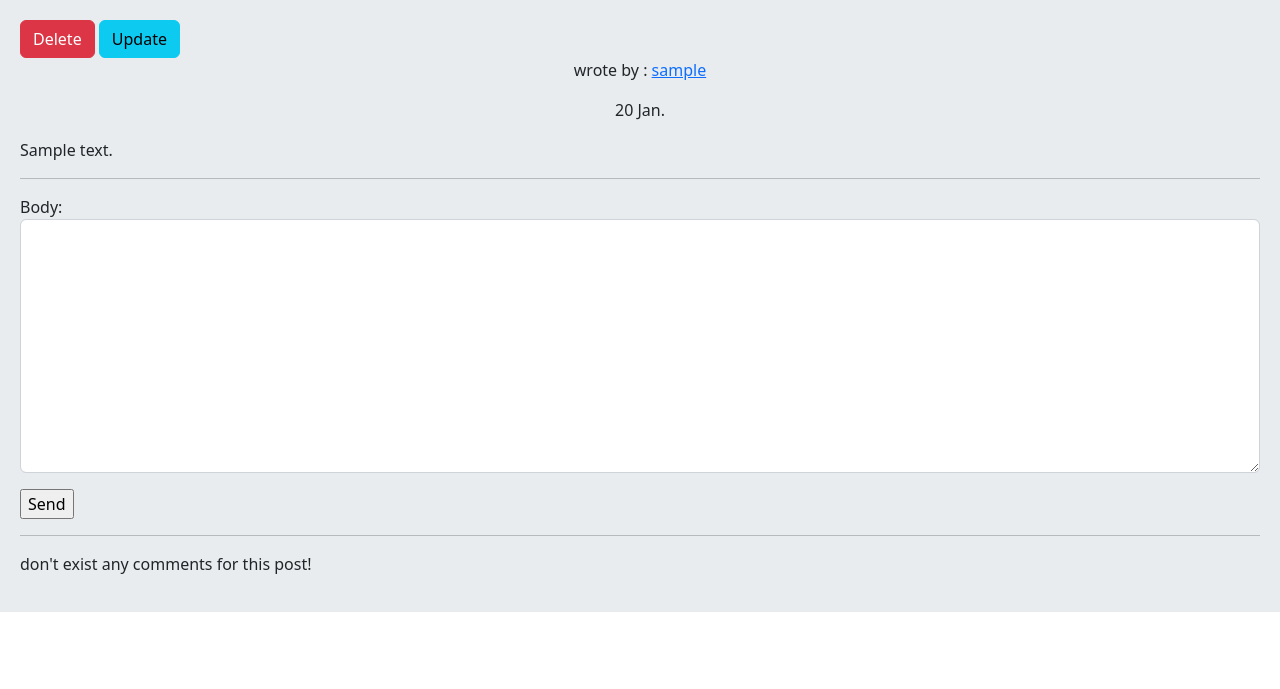
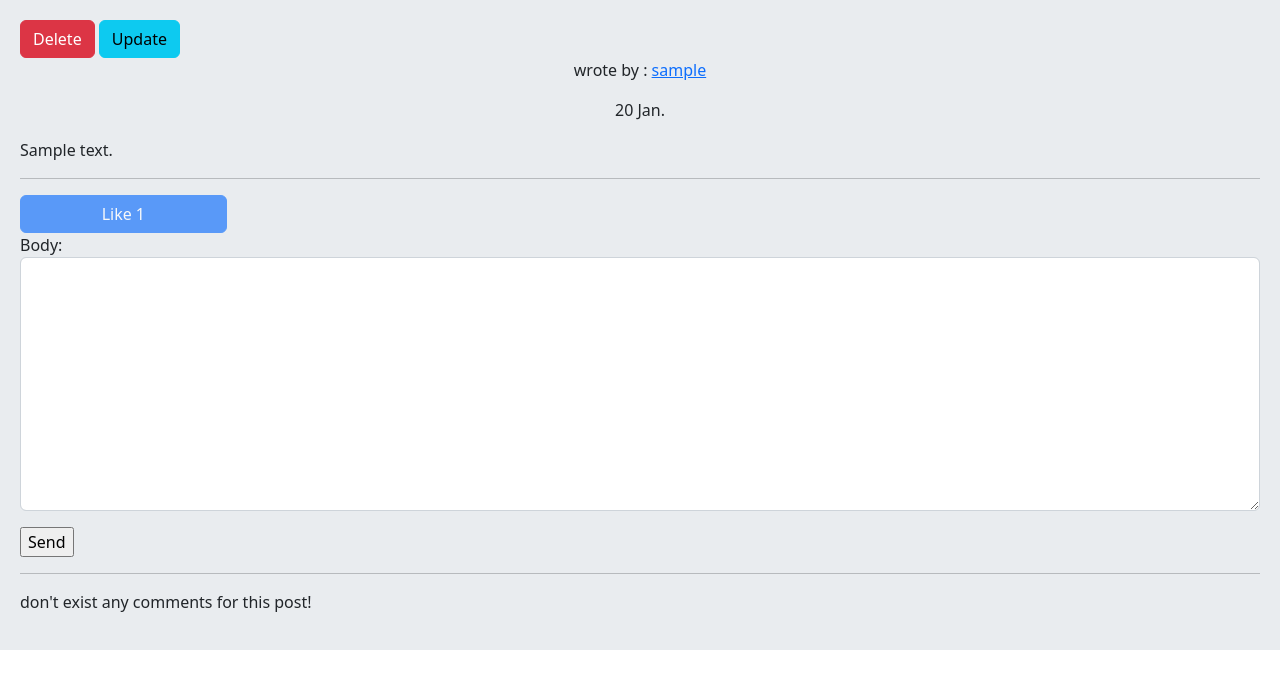
Before and after one commit to mohamadsajjadi/Django-Social-Media, a Django app: a page that uses A/post/templates/post/details.html in a window 1280 px wide. Shown: the part 56-745 px from the top of the page. Run offline with Django 4.2, Linux system fonts and the light colour scheme; a user stored in the database is signed in; tables that the repository leaves empty hold one stand-in row (values such as "Sample post").

Commit message:
bug fixes for like button

```diff
--- a/A/post/models.py
+++ b/A/post/models.py
@@ -19,6 +19,15 @@ class Post(models.Model):
     def get_absolute_url(self):
         return reverse('post:post_detail', args=(self.id, self.slug))
 
+    def likes_count(self):
+        return self.pvote.count()
+
+    def user_can_like(self, user):
+        user = user.uvote.filter(post=self)
+        if user.exists():
+            return True
+        return False
+
 
 class Comment(models.Model):
     user = models.ForeignKey(User, on_delete=models.CASCADE, related_name='ucomments')
@@ -30,3 +39,11 @@ class Comment(models.Model):
 
     def __str__(self):
         return f'{self.user.username}-{self.body[:30]}'
+
+
+class Vote(models.Model):
+    user = models.ForeignKey(User, models.CASCADE, related_name="uvote")
+    post = models.ForeignKey(Post, models.CASCADE, related_name="pvote")
+
+    def __str__(self):
+        return f'{self.user} liked {self.post.slug}'
--- a/A/post/templates/post/details.html
+++ b/A/post/templates/post/details.html
@@ -12,6 +12,8 @@
     <hr>
 
     {% if request.user.is_authenticated %}
+        <a class="{% if can_like %}disabled{% endif %} btn btn-primary col-2"
+           href="{% url 'post:like' post.id %}">Like {{ post.likes_count }}</a>
         <form action="" method="post">
             {% csrf_token %}
             {{ form.as_p }}
--- a/A/post/urls.py
+++ b/A/post/urls.py
@@ -7,5 +7,6 @@ urlpatterns = [
     path('delete/<int:post_id>/', views.PostDeleteView.as_view(), name='post_delete'),
     path('update/<int:post_id>/', views.PostUpdateView.as_view(), name='post_update'),
     path('create/', views.CreatePostView.as_view(), name='post_create'),
-    path('reply/<int:post_id>/<int:comment_id>/', views.CommentReplyView.as_view(), name='add_reply')
+    path('reply/<int:post_id>/<int:comment_id>/', views.CommentReplyView.as_view(), name='add_reply'),
+    path('like/<int:post_id>/', views.UserLikeView.as_view(), name="like"),
 ]
--- a/A/post/views.py
+++ b/A/post/views.py
@@ -1,12 +1,13 @@
 from django.shortcuts import render, redirect, get_object_or_404
 from django.views import View
-from .models import Post, Comment
+from .models import Post, Comment, Vote
 from .forms import CreateUpdatePostForm, CommentCreateForm, CommentReplyForm
 from django.contrib.auth.mixins import LoginRequiredMixin
 from django.contrib import messages
 from django.utils.text import slugify
 from django.contrib.auth.decorators import login_required
 from django.utils.decorators import method_decorator
+from django.contrib.auth.models import User
 
 
 class PostDetails(View):
@@ -19,9 +20,12 @@ class PostDetails(View):
 
     def get(self, request, *args, **kwargs):
         form = self.form_class
+        can_like = False
+        if request.user.is_authenticated and self.post_instance.user_can_like(request.user):
+            can_like = True
         comments = self.post_instance.pcomment.filter(is_reply=False)
         return render(request, 'post/details.html', {'post': self.post_instance, 'comments': comments, 'form': form,
-                                                     'reply_form': self.form_class_reply})
+                                                     'reply_form': self.form_class_reply, 'can_like': can_like})
 
     @method_decorator(login_required)
     def post(self, request, *args, **kwargs):
@@ -110,3 +114,15 @@ class CommentReplyView(LoginRequiredMixin, View):
             reply.save()
             messages.success(request, 'your reply submitted successfully!', 'success')
         return redirect('post:post_detail', post.id, post.slug)
+
+
+class UserLikeView(LoginRequiredMixin, View):
+    def get(self, request, post_id):
+        post = get_object_or_404(Post, id=post_id)
+        vote = Vote.objects.filter(user=request.user, post=post)
+        if vote.exists():
+            messages.error(request, 'You liked this post before!', 'danger')
+        else:
+            Vote.objects.create(user=request.user, post=post)
+            messages.success(request, 'you like this post successfully!', 'success')
+        return redirect('post:post_detail', post.id, post.slug)
```
Also changed, not shown: A/post/admin.py (+6 -1 lines), A/post/migrations/0005_alter_comment_reply_vote.py (added).
